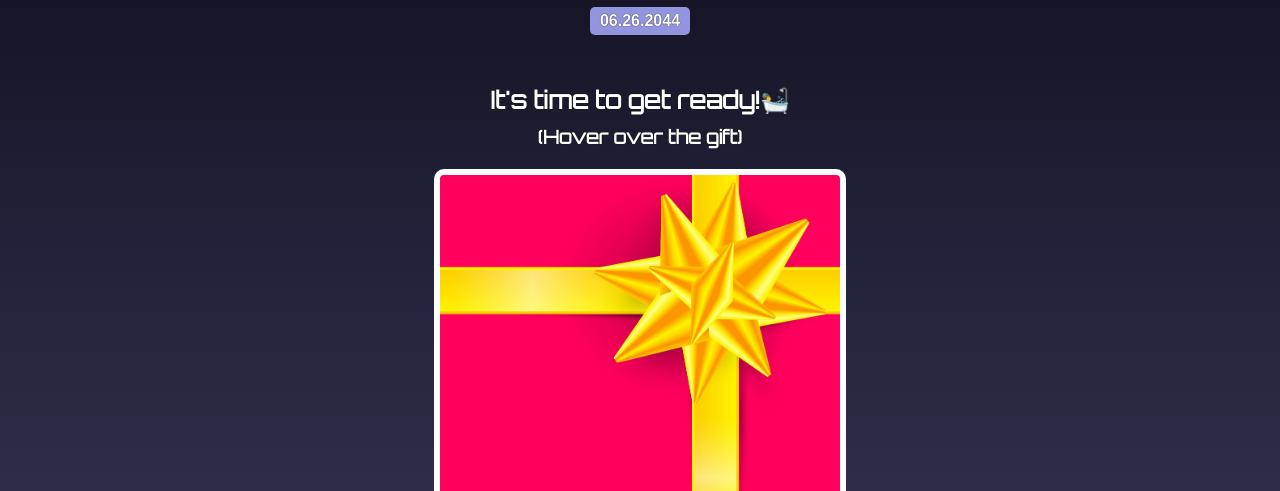
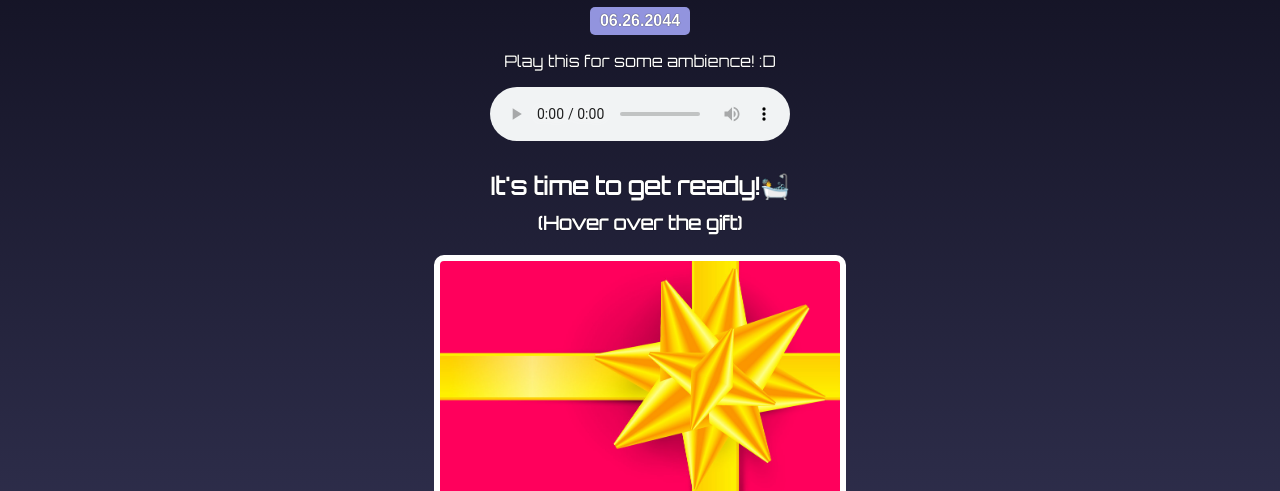
Before and after one commit to ANIO-Official/Spike-Speigel, a website built with Vite: page Spike-Speigel-GifT/index.html in a window 1280 px wide. Shown: the part 309-800 px from the top of the page. Built offline with nearby package versions, Linux system fonts and the light colour scheme.

Commit message:
Added Music
Added "Background Music" player.

```diff
--- a/Spike-Speigel-GifT/index.html
+++ b/Spike-Speigel-GifT/index.html
@@ -9,8 +9,17 @@
         <div id="header">
             <h1>Soon it will be Spike's birthday 🎉</h1>
             <img id="bff-img" src="images/spike.jpg">
+
             <h2 id="bday-age">-19 years old</h2>
             <h4 id="bday-date">06.26.2044</h4>
+        </div>
+
+        <div id="bg-music">
+            <br>
+            <p>Play this for some ambience! :D </p>
+            <audio controls loop>
+                <source src="media/cats-on-mars.mp3" type="audio/mp3">
+            </audio>
         </div>
 
         <div class="gift-section">
--- a/Spike-Speigel-GifT/styles.css
+++ b/Spike-Speigel-GifT/styles.css
@@ -30,6 +30,10 @@ h1, h2, h3, h4, p {
     padding: 5px 10px;
     border-radius: 5px;
     font-family: sans-serif;
+}
+
+#bg-music{
+    margin: -20px 0;
 }
 
 #header {
```
Also changed, not shown: 1 other file.
